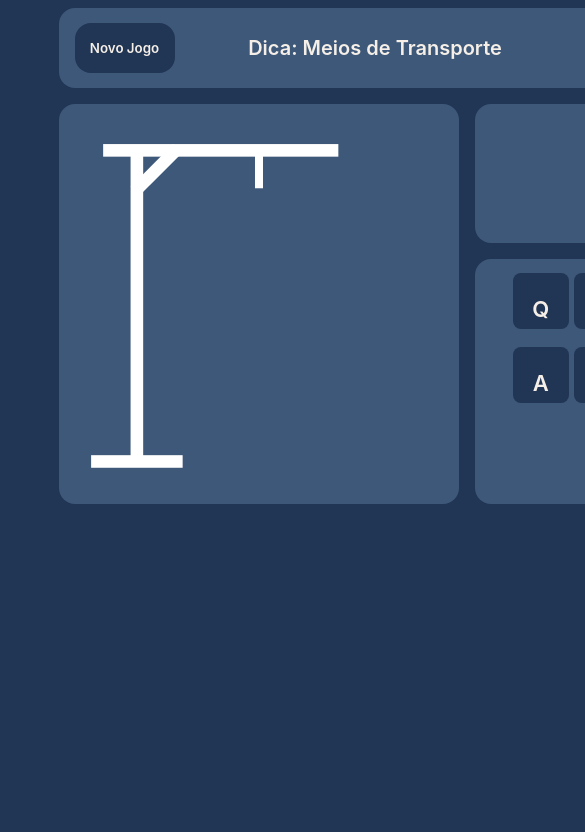
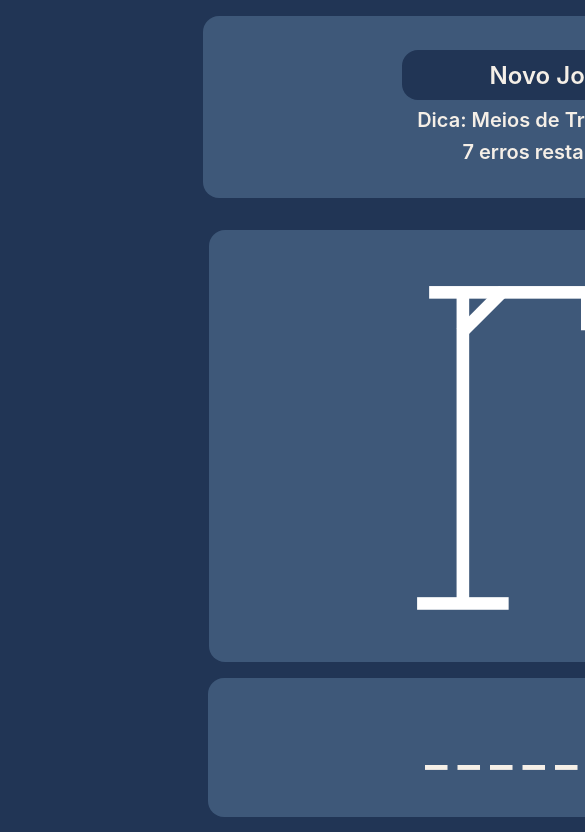
Before and after one commit to ElioMoratori/hang-up-man, a plain HTML site: page index.html in a window 390 px wide. Shown: the top 832 px of the page, 585 px wide, since content can reach past the window. Drawn offline with Linux system fonts and the light colour scheme.

Commit message:
Media Queries

```diff
--- a/index.html
+++ b/index.html
@@ -5,9 +5,10 @@
     <meta name="viewport" content="width=device-width, initial-scale=1.0">
     <title>Jogo da Forca</title>
     <link rel="stylesheet" href="styles.css">
+    <link rel="stylesheet" href="media.css">
 </head>
 <body>
-    <header class="header">
+    <header>
         <nav>
             <div id="menu"><button onclick="reset()">Novo Jogo</button></div>
             <div id="tip"><p>Dica: <span id="tip-text"></span></p></div>
--- /dev/null
+++ b/media.css
@@ -0,0 +1,63 @@
+@media (max-width: 800px) {
+
+    header {
+        display: flex;
+        margin-left: 8rem;
+        justify-content: center;
+        align-items: center;
+        align-content: center;
+        width: 800px;
+        padding: 1rem;
+    }
+
+    nav {
+        display: flex;
+        flex-direction: column;
+        align-items: center;
+        justify-content: center;
+        gap: 0.5rem;
+        margin: 0;
+        padding: 1rem;
+        width: 650px;
+        height: 150px
+    }
+
+    #menu button {
+        width: 300px;
+        font-size: 1.5rem;
+    }
+
+    #tip {
+        font-size: 1.5rem;
+        text-align: center;
+    }
+
+    #errors-indications {
+        justify-content: center;
+        align-content: center;
+        align-items: center;
+        display: block;
+        margin-right: 0;
+    }
+
+    #errors-indications p {
+        text-align: center;
+    }
+
+    main {
+        flex-direction: column;
+        padding-top: 1rem;
+        margin: 0;
+        align-items: center;
+    }
+
+    #hang-up-man {
+        width: 650px;
+        padding: 1rem;
+    }
+
+    #hang-up-man img {
+        align-items: center;
+    }
+
+}
```
